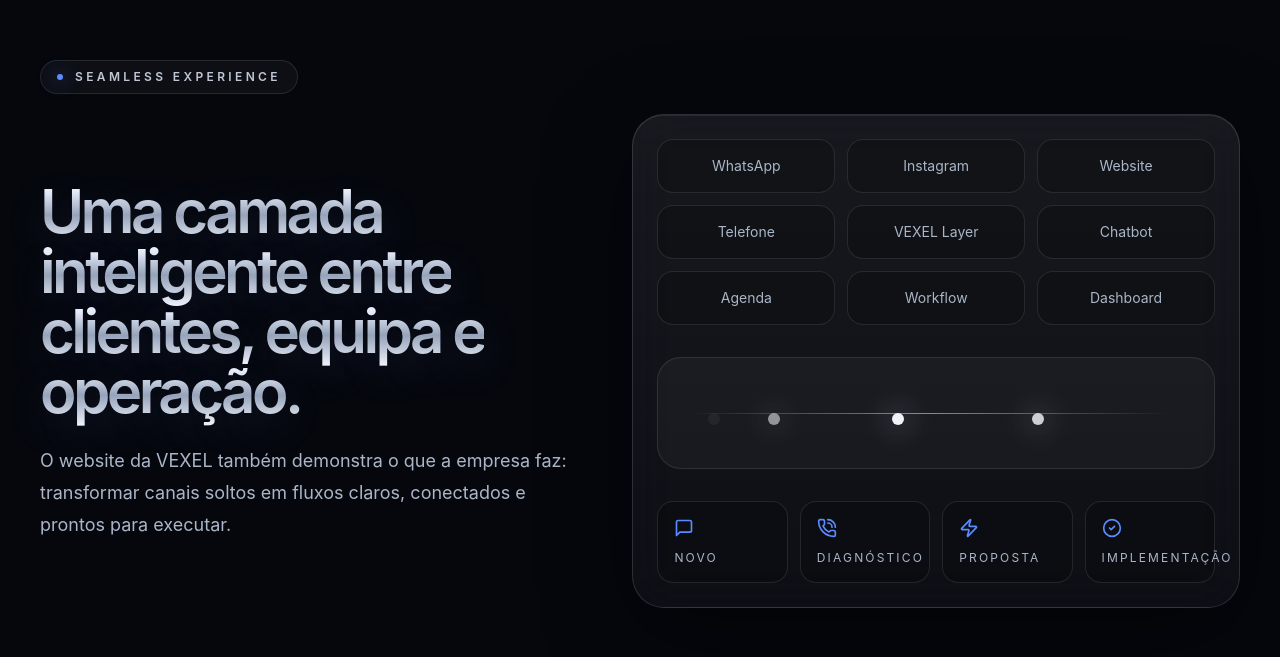
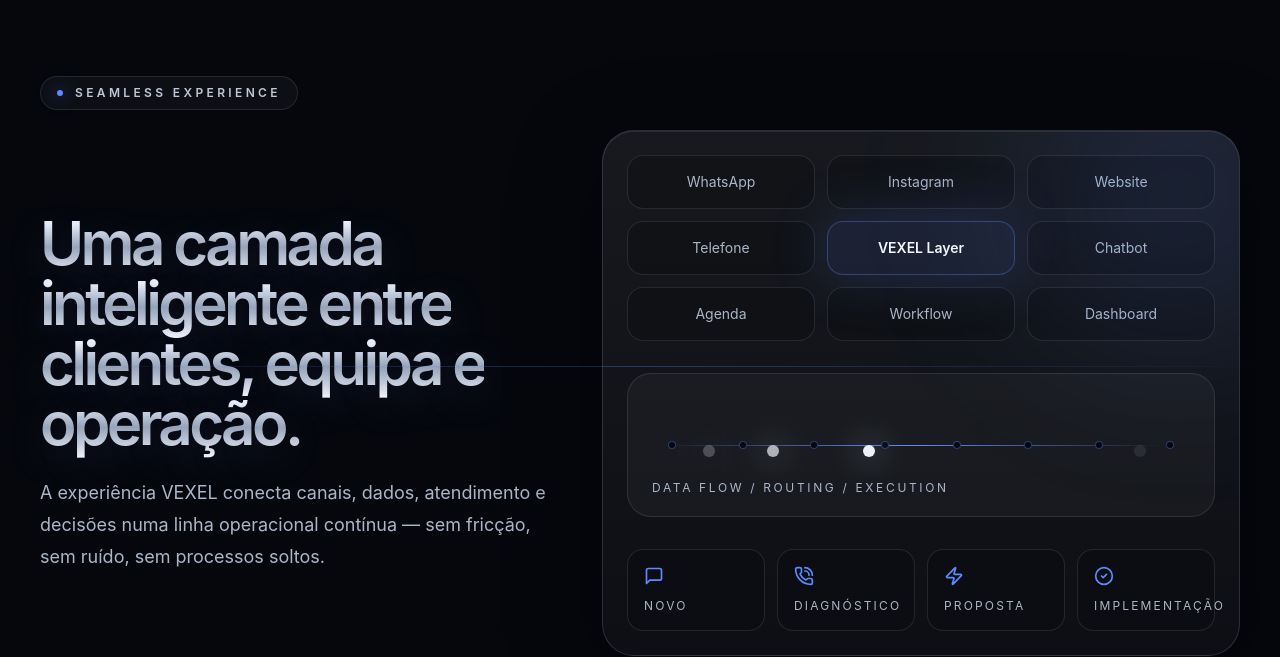
Before and after one commit to miltonmarino-rightware/vexel.website, a React (Vite) app: page / in a window 1280 px wide. Shown: the part 2478-3135 px from the top of the page. Built offline with nearby package versions, Linux system fonts and the light colour scheme; no server answers.

Commit message:
Make automation experience more seamless and cinematic

```diff
--- a/src/components/sections/ExperienceSection.tsx
+++ b/src/components/sections/ExperienceSection.tsx
@@ -6,20 +6,22 @@ import { SectionLabel } from '../ui/SectionLabel';
 
 export function ExperienceSection() {
   return (
-    <section id="experiência" className="relative px-5 py-28 sm:px-8 lg:px-10">
+    <section id="experiência" className="vexel-section-fade relative overflow-hidden px-5 py-32 sm:px-8 lg:px-10">
+      <div className="absolute left-0 top-1/2 h-px w-full bg-gradient-to-r from-transparent via-vexel-blue/30 to-transparent" />
       <div className="mx-auto max-w-7xl">
         <SectionLabel>Seamless experience</SectionLabel>
-        <div className="grid gap-10 lg:grid-cols-[1fr_1.1fr] lg:items-center">
+        <div className="grid gap-10 lg:grid-cols-[0.9fr_1.1fr] lg:items-center">
           <div>
             <h2 className="text-5xl font-semibold leading-tight tracking-[-0.06em] sm:text-6xl">
               <span className="vexel-metal-text">Uma camada inteligente entre clientes, equipa e operação.</span>
             </h2>
             <p className="mt-6 text-lg leading-8 text-vexel-muted">
-              O website da VEXEL também demonstra o que a empresa faz: transformar canais soltos em fluxos claros, conectados e prontos para executar.
+              A experiência VEXEL conecta canais, dados, atendimento e decisões numa linha operacional contínua — sem fricção, sem ruído, sem processos soltos.
             </p>
           </div>
 
-          <GlassCard className="overflow-hidden">
+          <GlassCard className="relative overflow-hidden p-4 sm:p-6">
+            <div className="absolute -right-20 -top-20 h-72 w-72 rounded-full bg-vexel-blue/15 blur-[90px]" />
             <div className="grid gap-3 sm:grid-cols-3">
               {flowNodes.slice(0, 9).map((node, index) => (
                 <motion.div
@@ -28,29 +30,33 @@ export function ExperienceSection() {
                   whileInView={{ opacity: 1, y: 0 }}
                   viewport={{ once: true }}
                   transition={{ duration: 0.45, delay: index * 0.04 }}
-                  className="rounded-2xl border border-white/10 bg-black/20 p-4 text-center text-sm text-vexel-muted"
+                  className={index === 4 ? 'rounded-2xl border border-vexel-blue/35 bg-vexel-blue/10 p-4 text-center text-sm font-semibold text-vexel-ice shadow-glow' : 'rounded-2xl border border-white/10 bg-black/20 p-4 text-center text-sm text-vexel-muted'}
                 >
                   {node}
                 </motion.div>
               ))}
             </div>
-            <div className="relative my-8 h-28 overflow-hidden rounded-3xl border border-white/10 bg-white/[0.035]">
+            <div className="relative my-8 h-36 overflow-hidden rounded-3xl border border-white/10 bg-white/[0.035]">
               <motion.div className="absolute left-8 top-1/2 h-px w-[86%] bg-gradient-to-r from-transparent via-vexel-blue to-transparent" />
-              {[0, 1, 2, 3].map((i) => (
+              <div className="absolute inset-x-10 top-1/2 flex -translate-y-1/2 justify-between">
+                {Array.from({ length: 8 }).map((_, i) => <span key={i} className="h-2 w-2 rounded-full border border-vexel-blue/40 bg-vexel-bg" />)}
+              </div>
+              {[0, 1, 2, 3, 4].map((i) => (
                 <motion.span
                   key={i}
                   className="absolute top-1/2 h-3 w-3 rounded-full bg-vexel-ice shadow-[0_0_32px_rgba(221,235,255,.85)]"
                   animate={{ left: ['8%', '88%'], opacity: [0, 1, 0] }}
-                  transition={{ duration: 4.2, delay: i * 0.8, repeat: Infinity, ease: 'easeInOut' }}
+                  transition={{ duration: 4.8, delay: i * 0.65, repeat: Infinity, ease: 'easeInOut' }}
                 />
               ))}
+              <p className="absolute bottom-5 left-6 text-xs uppercase tracking-[0.22em] text-vexel-muted">Data flow / routing / execution</p>
             </div>
             <div className="grid gap-3 sm:grid-cols-4">
               {[MessageSquare, PhoneCall, Zap, CheckCircle2].map((Icon, i) => (
-                <div key={i} className="rounded-2xl border border-white/10 bg-black/20 p-4">
+                <motion.div whileHover={{ y: -5 }} key={i} className="rounded-2xl border border-white/10 bg-black/20 p-4">
                   <Icon className="h-5 w-5 text-vexel-blue" />
                   <p className="mt-3 text-xs uppercase tracking-[0.18em] text-vexel-muted">{leadStates[i]}</p>
-                </div>
+                </motion.div>
               ))}
             </div>
           </GlassCard>
```
